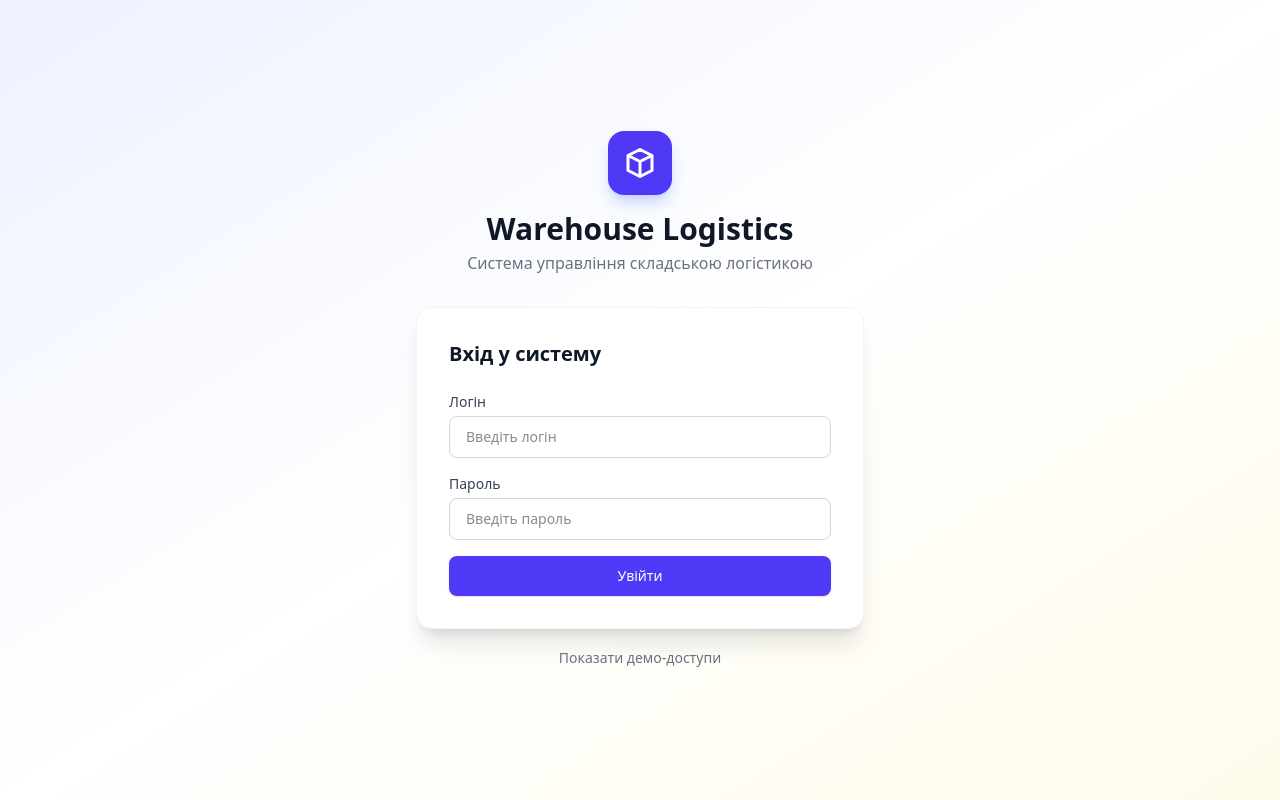
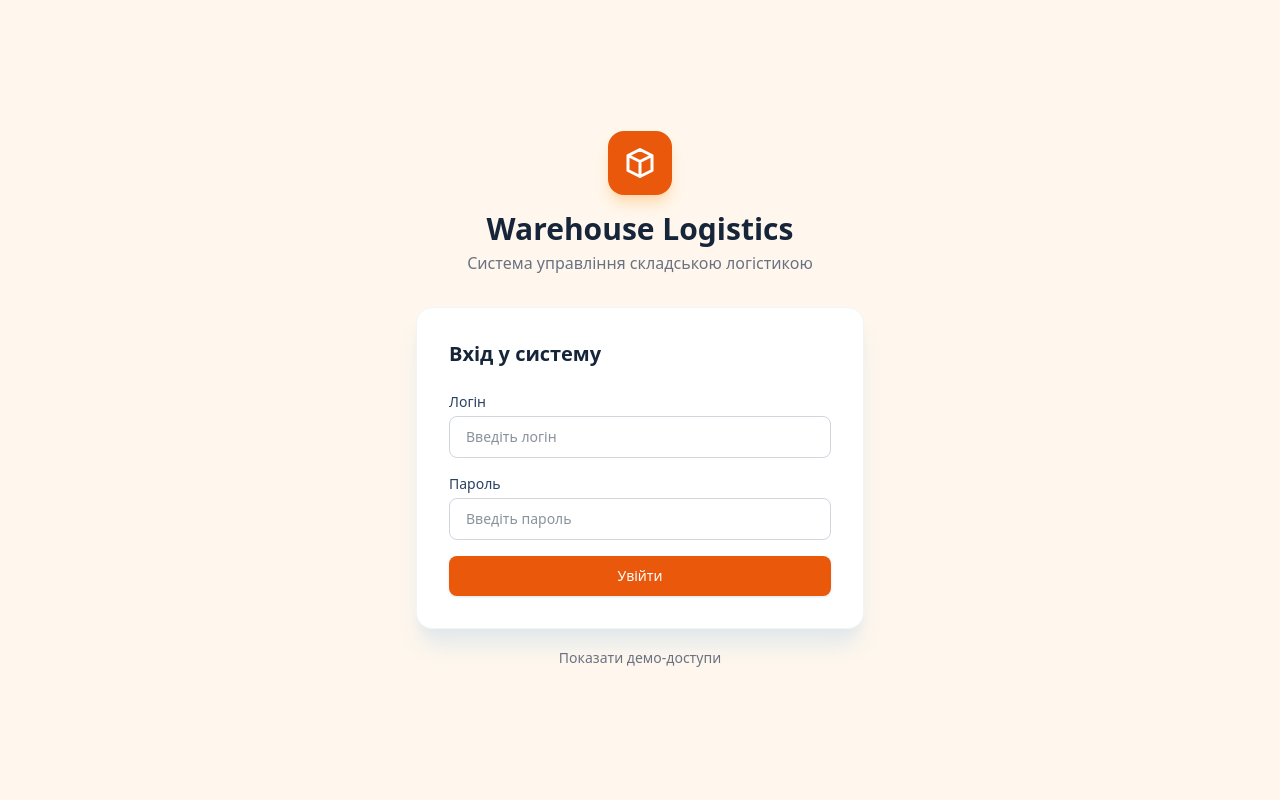
Before and after one commit to Connectusik/bestLvivHackathon2026, a React (Vite) app: page /#/login in a window 1280 px wide. Built offline with nearby package versions, Linux system fonts and the light colour scheme.

Commit message:
Chenged colors:

```diff
--- a/index.html
+++ b/index.html
@@ -4,7 +4,7 @@
     <meta charset="UTF-8" />
     <link rel="icon" type="image/svg+xml" href="/favicon.svg" />
     <meta name="viewport" content="width=device-width, initial-scale=1.0" />
-    <meta name="theme-color" content="#4f46e5" />
+    <meta name="theme-color" content="#3191a5" />
     <meta name="description" content="Система управління складською логістикою" />
     <meta name="apple-mobile-web-app-capable" content="yes" />
     <meta name="apple-mobile-web-app-status-bar-style" content="black-translucent" />
--- a/src/index.css
+++ b/src/index.css
@@ -2,6 +2,73 @@
 @import "leaflet/dist/leaflet.css";
 
 @custom-variant dark (&:where(.dark, .dark *));
+
+@theme {
+  /* Primary: Orange (accent color) */
+  --color-indigo-50: #fff7ed;
+  --color-indigo-100: #ffedd5;
+  --color-indigo-200: #fed7aa;
+  --color-indigo-300: #fdba74;
+  --color-indigo-400: #fb923c;
+  --color-indigo-500: #f97316;
+  --color-indigo-600: #ea580c;
+  --color-indigo-700: #c2410c;
+  --color-indigo-800: #9a3412;
+  --color-indigo-900: #7c2d12;
+  --color-indigo-950: #431407;
+
+  --color-violet-50: #fff7ed;
+  --color-violet-100: #ffedd5;
+  --color-violet-200: #fed7aa;
+  --color-violet-300: #fdba74;
+  --color-violet-400: #fb923c;
+  --color-violet-500: #f97316;
+  --color-violet-600: #ea580c;
+  --color-violet-700: #c2410c;
+  --color-violet-800: #9a3412;
+  --color-violet-900: #7c2d12;
+  --color-violet-950: #431407;
+
+  /* Secondary: Cyan/Blue (auxiliary color) */
+  --color-amber-50: #f0f9fb;
+  --color-amber-100: #d9f0f5;
+  --color-amber-200: #b7e3ee;
+  --color-amber-300: #8ad9e9;
+  --color-amber-400: #5bc5d9;
+  --color-amber-500: #3dafc5;
+  --color-amber-600: #3191a5;
+  --color-amber-700: #2d7688;
+  --color-amber-800: #2c6170;
+  --color-amber-900: #29515e;
+  --color-amber-950: #17353f;
+
+  --color-orange-50: #f0f9fb;
+  --color-orange-100: #d9f0f5;
+  --color-orange-200: #b7e3ee;
+  --color-orange-300: #8ad9e9;
+  --color-orange-400: #5bc5d9;
+  --color-orange-500: #3dafc5;
+  --color-orange-600: #3191a5;
+  --color-orange-700: #2d7688;
+  --color-orange-800: #2c6170;
+  --color-orange-900: #29515e;
+  --color-orange-950: #17353f;
+
+  /* Dark blue: #1f324b (replaces dark grays for sidebar & dark mode) */
+  --color-gray-700: #2a4160;
+  --color-gray-800: #1f324b;
+  --color-gray-900: #162539;
+  --color-gray-950: #0f1a28;
+
+  /* Shadows: #e1e8eb */
+  --shadow: 0 1px 3px 0 #e1e8eb, 0 1px 2px -1px #e1e8eb;
+  --shadow-xs: 0 1px 2px 0 #e1e8eb;
+  --shadow-sm: 0 1px 3px 0 #e1e8eb, 0 1px 2px -1px #e1e8eb;
+  --shadow-md: 0 4px 6px -1px #e1e8eb, 0 2px 4px -2px #e1e8eb;
+  --shadow-lg: 0 10px 15px -3px #e1e8eb, 0 4px 6px -4px #e1e8eb;
+  --shadow-xl: 0 20px 25px -5px #e1e8eb, 0 8px 10px -6px #e1e8eb;
+  --shadow-2xl: 0 25px 50px -12px #e1e8eb;
+}
 
 body {
   margin: 0;
--- a/src/pages/LoginPage.tsx
+++ b/src/pages/LoginPage.tsx
@@ -62,7 +62,7 @@ export default function LoginPage() {
   const isWorker = selectedUser?.role === 'worker';
 
   return (
-    <div className="min-h-screen bg-gradient-to-br from-indigo-50 via-white to-amber-50 dark:from-gray-900 dark:via-gray-900 dark:to-gray-800 flex flex-col items-center justify-center px-4">
+    <div className="min-h-screen bg-indigo-50 dark:bg-gray-900 flex flex-col items-center justify-center px-4">
       <div className="text-center mb-8">
         <div className="w-16 h-16 bg-indigo-600 rounded-2xl flex items-center justify-center mx-auto mb-4 shadow-lg shadow-indigo-200 dark:shadow-indigo-900/50">
           <svg className="w-9 h-9 text-white" fill="none" stroke="currentColor" viewBox="0 0 24 24">
--- a/src/pages/admin/AdminMapPage.tsx
+++ b/src/pages/admin/AdminMapPage.tsx
@@ -174,7 +174,7 @@ export default function AdminMapPage() {
     .map((r) => {
       const wh = warehouses.find((w) => w.id === r.assignedWarehouseId);
       if (!wh) return null;
-      const color = r.status === 'in_transit' ? '#3b82f6' : r.priority === 'urgent' ? '#ef4444' : '#6366f1';
+      const color = r.status === 'in_transit' ? '#3b82f6' : r.priority === 'urgent' ? '#ef4444' : '#3191a5';
       return { id: r.id, from: [wh.latitude, wh.longitude] as [number, number], to: [r.latitude, r.longitude] as [number, number], color };
     })
     .filter(Boolean) as { id: string; from: [number, number]; to: [number, number]; color: string }[];
--- a/src/pages/admin/AdminStatisticsPage.tsx
+++ b/src/pages/admin/AdminStatisticsPage.tsx
@@ -6,7 +6,7 @@ import {
   PieChart, Pie, Cell, Legend, AreaChart, Area,
 } from 'recharts';
 
-const COLORS = ['#6366f1', '#22c55e', '#f59e0b', '#ef4444', '#8b5cf6', '#06b6d4'];
+const COLORS = ['#3191a5', '#22c55e', '#f1a92e', '#ef4444', '#5bc5d9', '#06b6d4'];
 const PRIORITY_COLORS: Record<Priority, string> = {
   normal: '#22c55e',
   elevated: '#eab308',
@@ -131,7 +131,7 @@ export default function AdminStatisticsPage() {
               <XAxis dataKey="name" tick={{ fontSize: 11 }} />
               <YAxis tick={{ fontSize: 12 }} />
               <Tooltip />
-              <Bar dataKey="stock" name="Запас" fill="#6366f1" radius={[4, 4, 0, 0]} />
+              <Bar dataKey="stock" name="Запас" fill="#3191a5" radius={[4, 4, 0, 0]} />
             </BarChart>
           </ResponsiveContainer>
         </ChartCard>
@@ -143,7 +143,7 @@ export default function AdminStatisticsPage() {
               <XAxis dataKey="product" tick={{ fontSize: 12 }} />
               <YAxis tick={{ fontSize: 12 }} />
               <Tooltip />
-              <Bar dataKey="demand" name="Попит (од.)" fill="#f59e0b" radius={[4, 4, 0, 0]} />
+              <Bar dataKey="demand" name="Попит (од.)" fill="#f1a92e" radius={[4, 4, 0, 0]} />
             </BarChart>
           </ResponsiveContainer>
         </ChartCard>
@@ -158,7 +158,7 @@ export default function AdminStatisticsPage() {
               <YAxis tick={{ fontSize: 12 }} />
               <Tooltip />
               <Legend />
-              <Area type="monotone" dataKey="requests" name="Всього заявок" stroke="#6366f1" fill="#6366f1" fillOpacity={0.15} />
+              <Area type="monotone" dataKey="requests" name="Всього заявок" stroke="#3191a5" fill="#3191a5" fillOpacity={0.15} />
               <Area type="monotone" dataKey="delivered" name="Доставлено" stroke="#22c55e" fill="#22c55e" fillOpacity={0.15} />
             </AreaChart>
           </ResponsiveContainer>
--- a/src/pages/admin/AdminWarehousesPage.tsx
+++ b/src/pages/admin/AdminWarehousesPage.tsx
@@ -10,8 +10,8 @@ import {
 type ChartType = 'bar' | 'line' | 'area';
 
 const PRODUCT_COLORS: Record<string, string> = {
-  'P001': '#6366f1', 'P002': '#f59e0b', 'P003': '#10b981',
-  'P004': '#ef4444', 'P005': '#8b5cf6', 'P006': '#06b6d4',
+  'P001': '#3191a5', 'P002': '#f1a92e', 'P003': '#10b981',
+  'P004': '#ef4444', 'P005': '#5bc5d9', 'P006': '#06b6d4',
 };
 
 function generateWeeklyData(productNumber: string, warehouses: { id: string; name: string; products: { productNumber: string; quantity: number }[] }[]) {
@@ -111,7 +111,7 @@ export default function AdminWarehousesPage() {
   const selectedProductName = allProducts.find((p) => p.productNumber === selectedProduct)?.name ?? '';
 
   const renderChart = () => {
-    const colors = ['#6366f1', '#f59e0b', '#10b981', '#ef4444', '#8b5cf6'];
+    const colors = ['#3191a5', '#f1a92e', '#10b981', '#ef4444', '#5bc5d9'];
     const lines = warehousesForChart.map((wh, idx) => {
       const color = colors[idx % colors.length];
       if (chartType === 'bar') return <Bar key={wh.id} dataKey={wh.name} fill={color} radius={[4, 4, 0, 0]} />;
--- a/vite.config.ts
+++ b/vite.config.ts
@@ -27,7 +27,7 @@ export default defineConfig({
         name: 'Warehouse Logistics',
         short_name: 'WH Logistics',
         description: 'Система управління складською логістикою',
-        theme_color: '#4f46e5',
+        theme_color: '#3191a5',
         background_color: '#f9fafb',
         display: 'standalone',
         start_url: '/bestLvivHackathon2026/',
```
Also changed, not shown: src/pages/admin/AdminDistributionPage.tsx (+5 -5 lines), public/manifest.json.
